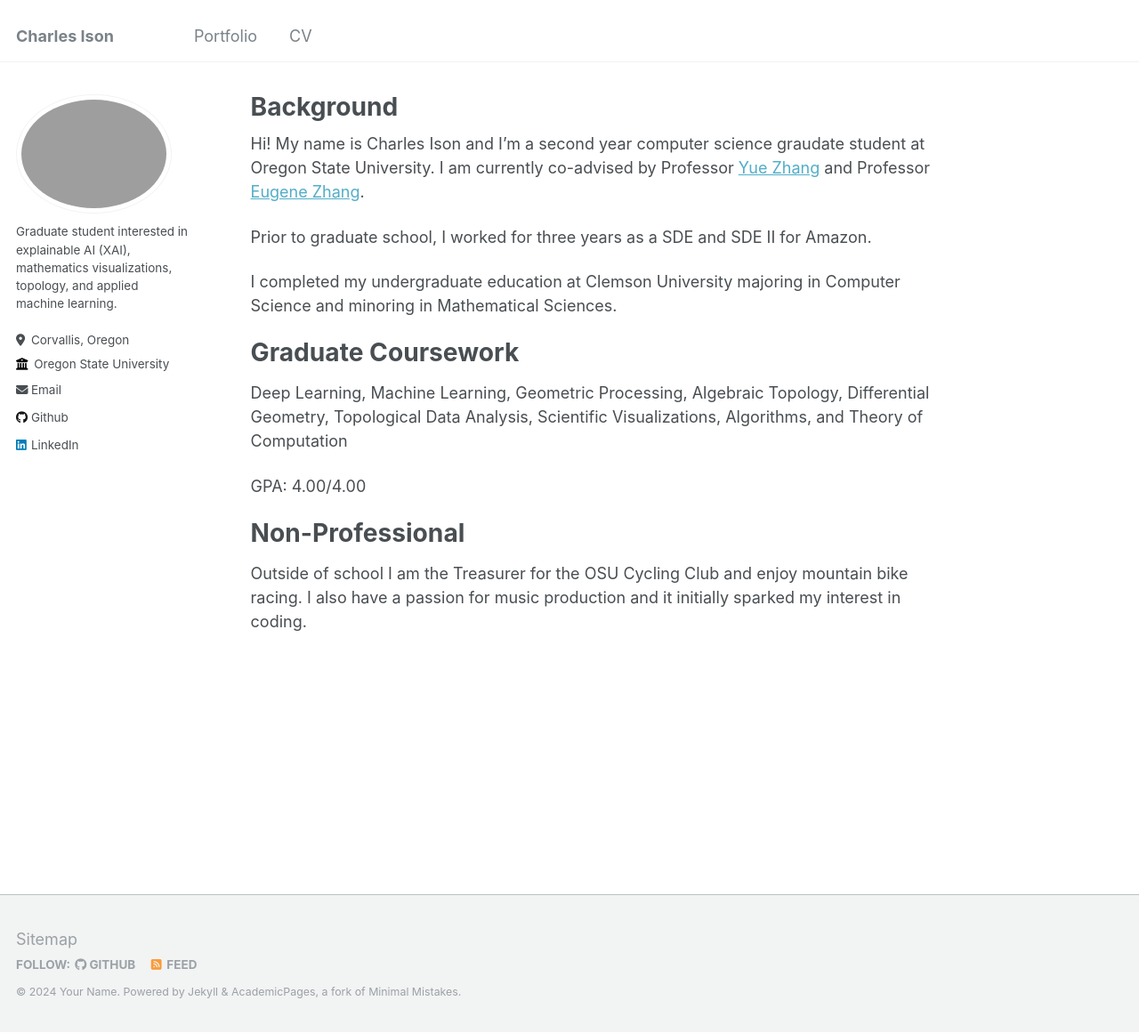
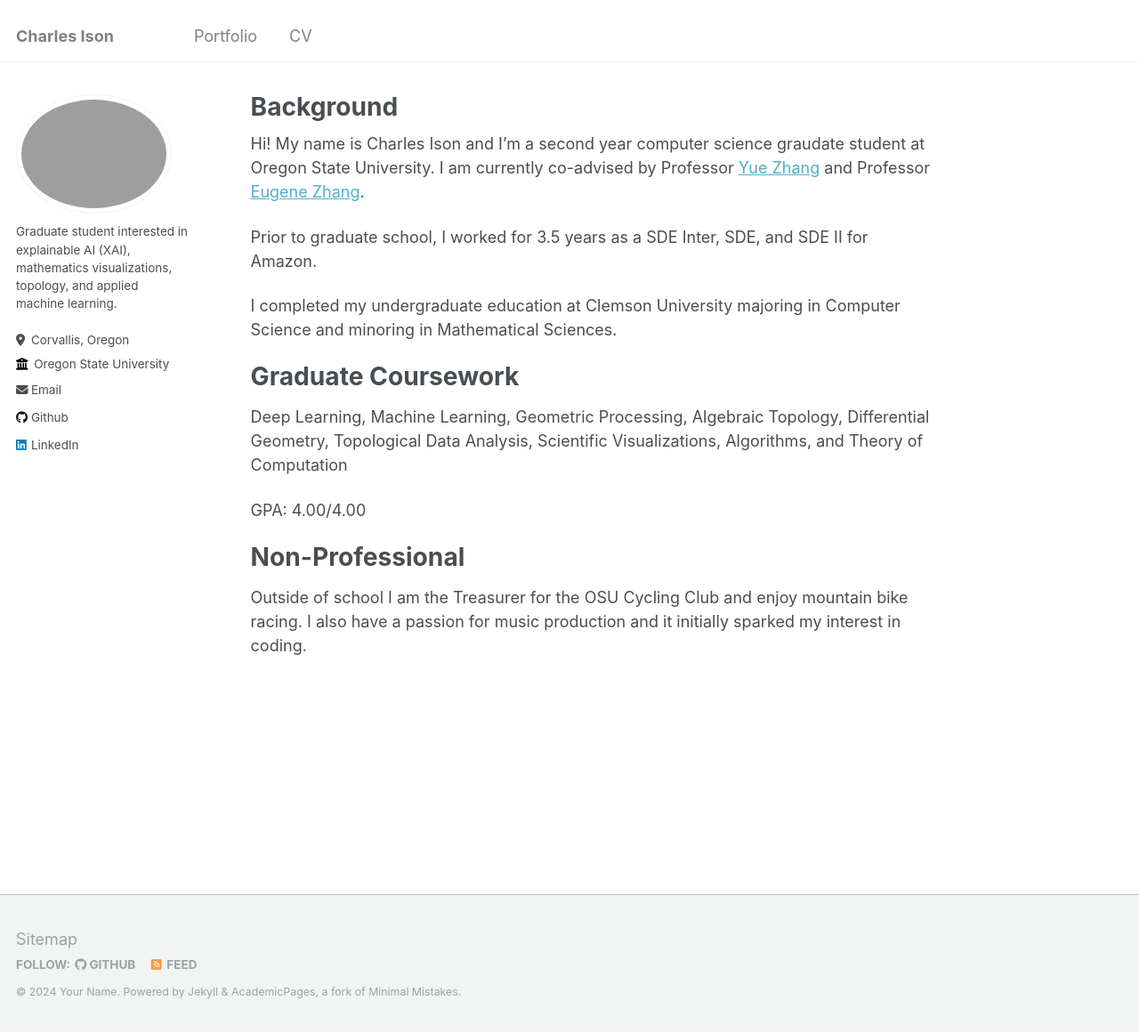
Before and after one commit to charles-ison/charles-ison.github.io, a Jekyll site: the page built from _pages/about.md, in a window 1280 px wide and 1161 px high. Shown: the whole window at 89% size. Built offline with Jekyll 4.4.1, drawn with Linux system fonts in a browser that asks for light colours.

Commit message:
Updatin the about me.

```diff
--- a/_pages/about.md
+++ b/_pages/about.md
@@ -9,7 +9,7 @@ redirect_from:
 
 Hi! My name is Charles Ison and I'm a second year computer science graudate student at Oregon State University. I am currently co-advised by Professor [Yue Zhang](https://web.engr.oregonstate.edu/~zhangyue/) and  Professor [Eugene Zhang](https://web.engr.oregonstate.edu/~zhange/).
 
-Prior to graduate school, I worked for three years as a SDE and SDE II for Amazon.
+Prior to graduate school, I worked for 3.5 years as a SDE Inter, SDE, and SDE II for Amazon.
 
 I completed my undergraduate education at Clemson University majoring in Computer Science and minoring in Mathematical Sciences.
 
```
